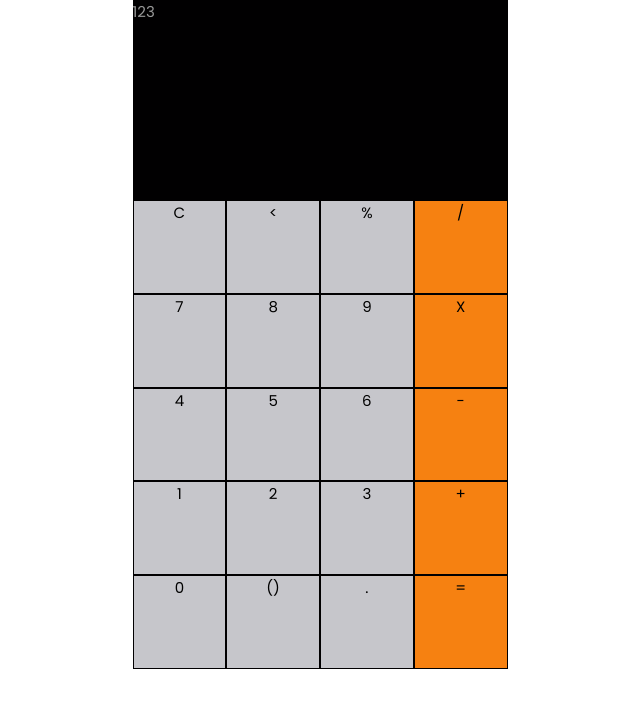
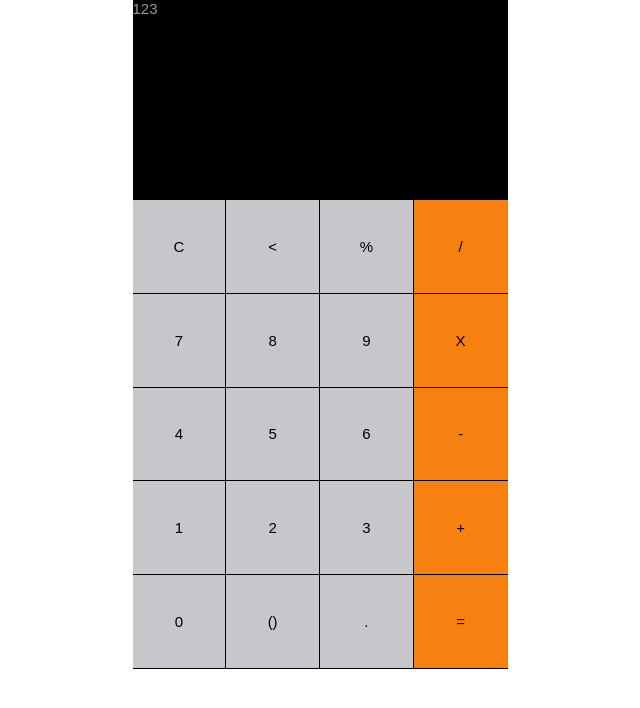
Before and after one commit to sionelt/calculator-app, a React app: page / in a window 1280 px wide. Shown: the top 708 px of the page, without its empty margins (320-960 px from the left). Built offline with nearby package versions, Linux system fonts and the light colour scheme.

Commit message:
fixed borders style

```diff
--- a/src/components/App.js
+++ b/src/components/App.js
@@ -10,7 +10,6 @@ const App = () => {
 		<div>
 			<Helmet>
 				<title>improved clone iphone calculator</title>
-				<link href="https://fonts.googleapis.com/css?family=Poppins:100,200,300,400,500" rel="stylesheet" />
 				<link href="https://maxcdn.bootstrapcdn.com/font-awesome/4.7.0/css/font-awesome.min.css" rel="stylesheet" />
 			</Helmet>
 			<div className={demo}>
--- a/src/styles/globals.css
+++ b/src/styles/globals.css
@@ -13,7 +13,7 @@ main {
 }
 
 body {
-	font-family: Poppins, sans-serif;
+	font-family: Work Sans, sans-serif;
 	font-size: 15px;
 	margin: 0;
 }
@@ -52,8 +52,8 @@ li {
 	align-items: center;
 }
 .container {
-	width: 375px;
-	height: 667px;
+	max-width: 375px;
+	max-height: 667px;
 }
 .display {
 	height: 200px;
@@ -73,7 +73,7 @@ li {
 	flex-direction: column;
 }
 .btn {
-	border: 0.5px solid #010001;
+	composes: demo;
 	text-align: center;
 	min-width: 93.75px;
 	min-height: 93.75px;
@@ -82,8 +82,12 @@ li {
 .aKey {
 	composes: btn;
 	background-color: #c6c6cb;
+	border-width: 0 1px 1px 0;
+	border-style: solid;
+	border-color: #010001;
 }
 .aOperator {
 	composes: btn;
 	background-color: #f68111;
+	border-bottom: 0.1px solid #010001;
 }
```
